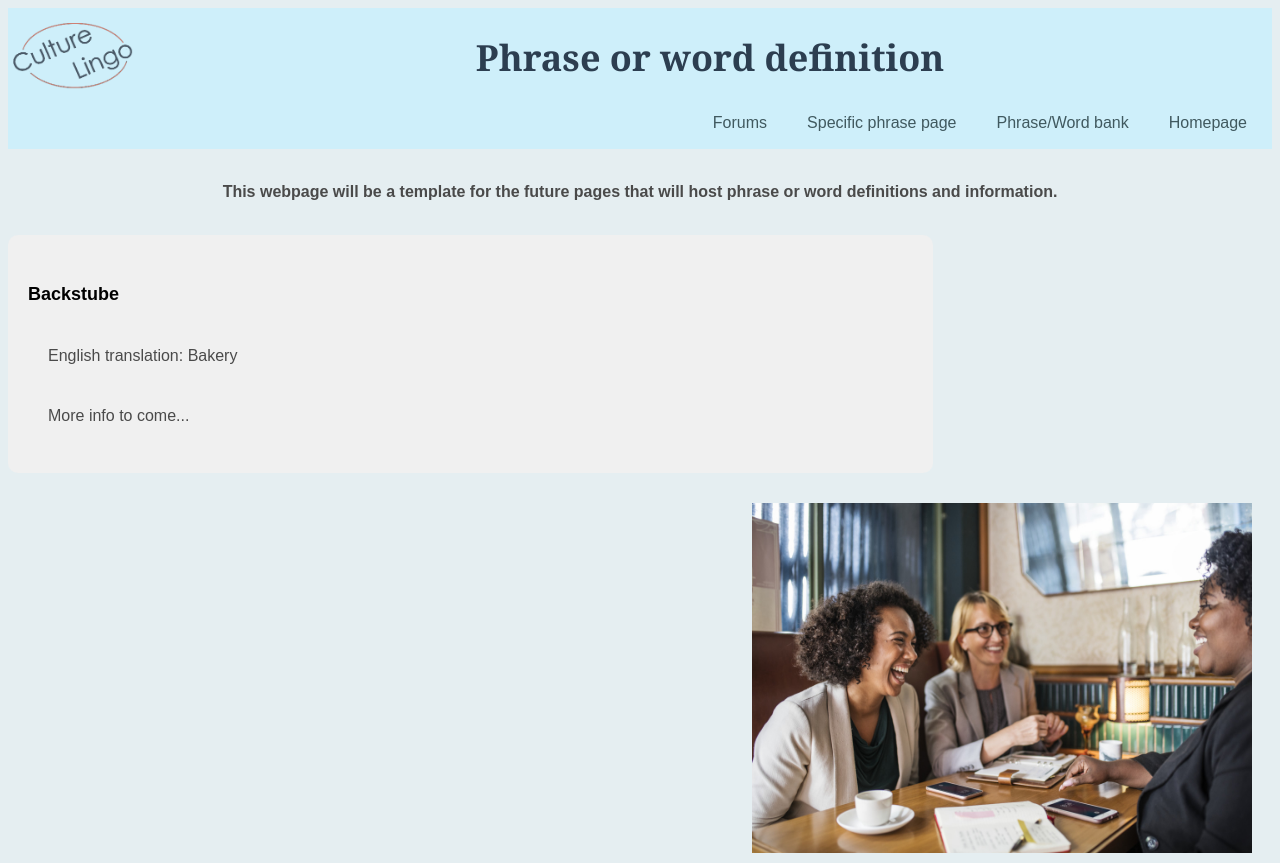
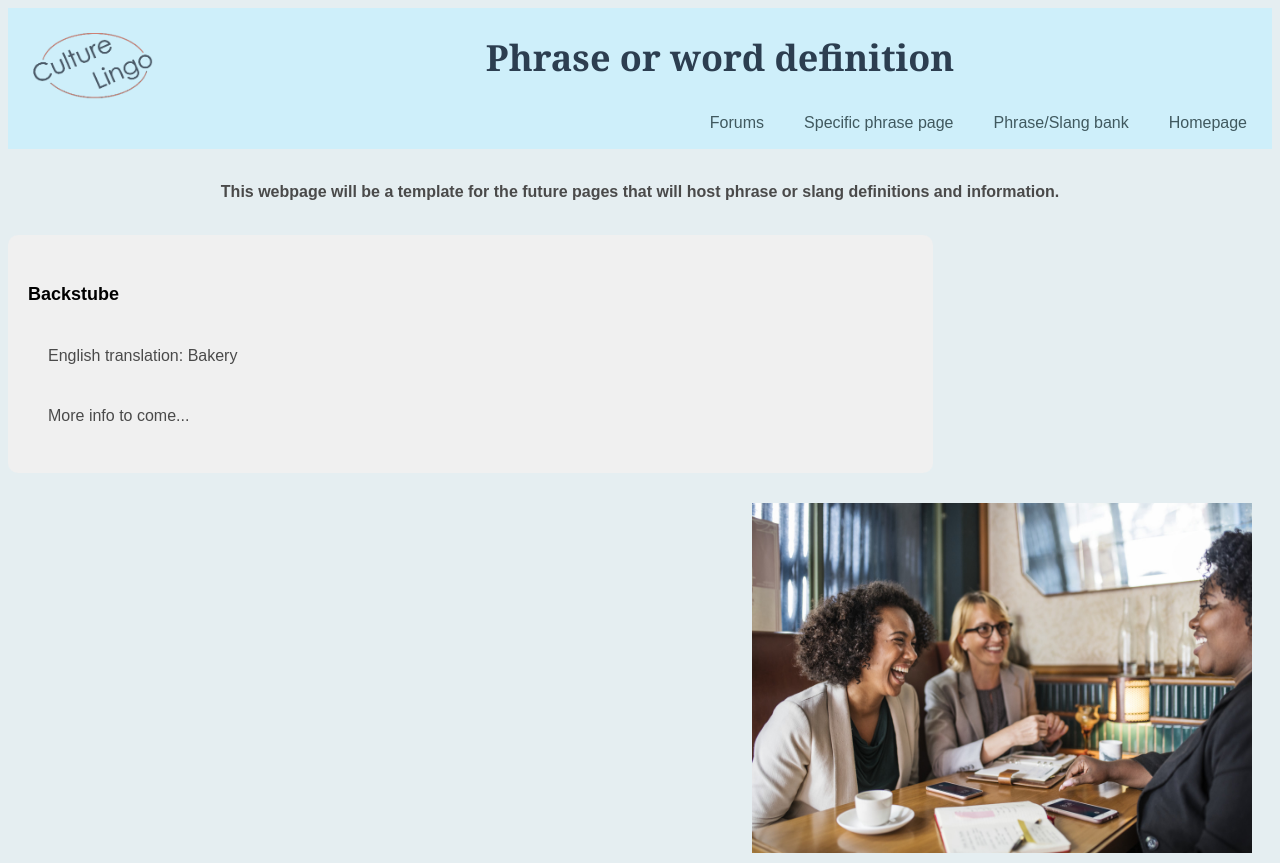
Before and after one commit to awalsh16/csc271_projects, a plain HTML site: page product_site/definition.html in a window 1280 px wide. Drawn offline with Linux system fonts and the light colour scheme.

Commit message:
finished midterm

```diff
--- a/product_site/phrase.html
+++ b/product_site/definition.html
@@ -1,22 +1,26 @@
 <!DOCTYPE html>
 <html>
 <head>
-    <title>Phrase Definition</title>
+    <title>Slang definition</title>
     <link rel="stylesheet" href="css/style.css">
+    <meta name="keywords" content="Slang, Slang Learning, Learn Language">
+    <meta charset="UTF-8">
 </head>
 <body>
     <div class='header'>
-    <img src="images/CultureLingoLogo.png" alt="Culture Lingo logo">
+    <p><a href="homepage.html">
+        <img src="images/CultureLingoLogo.png" alt="Culture Lingo logo">
+    </a></p>
     <h1>Phrase or word definition</h1>
     <nav>
         <a href="index.html">Homepage</a>
-        <a href="indextwo.html">Phrase/Word bank</a>
+        <a href="indextwo.html">Phrase/Slang bank</a>
         <a href="phrase.html">Specific phrase page</a>
         <a href="forum.html">Forums</a>
     </nav>
     </div>
     <div class='intro'>
-        <br><p>This webpage will be a template for the future pages that will host phrase or word definitions and information.</p>
+        <br><p>This webpage will be a template for the future pages that will host phrase or slang definitions and information.</p>
     </div>
     <div class='main-content'>
         <br><h2>Backstube</h2>
```
Also changed, not shown: product_site/bank.html (renamed from product_site/indextwo.html, +7 -3 lines), product_site/forum.html (+10 -4 lines), product_site/homepage.html (renamed from product_site/index.html, +6 -2 lines).
